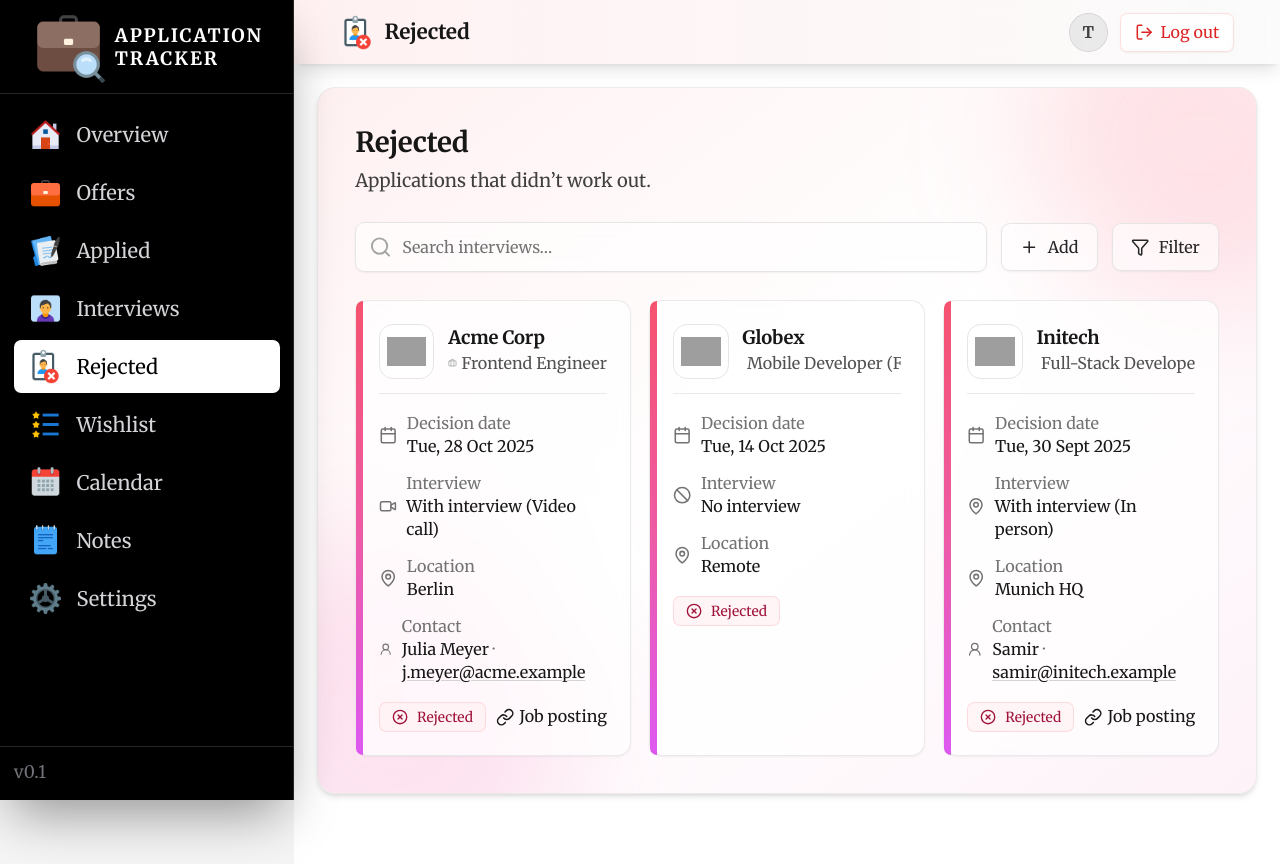
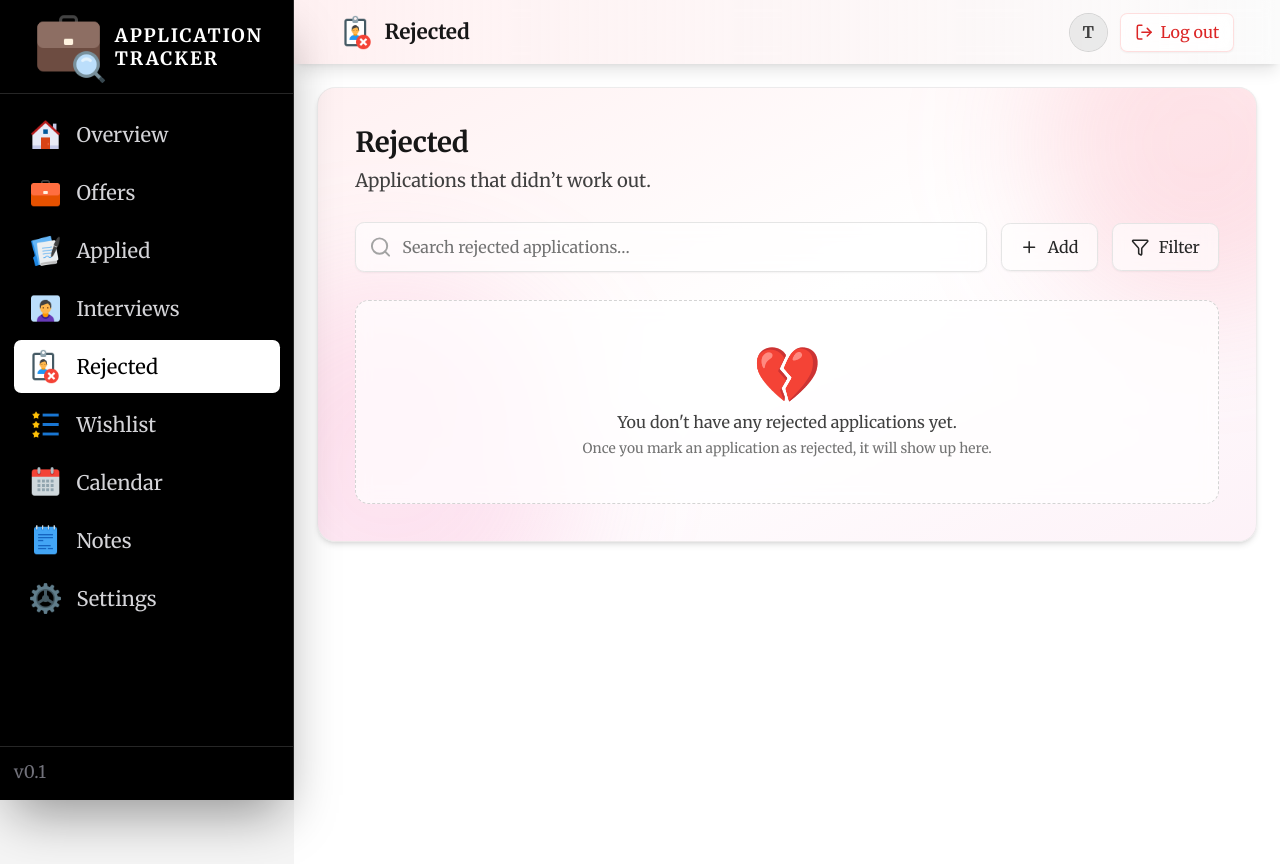
Before and after one commit to ThaerA7/applications_tracker, a Next.js app: page /rejected in a window 1280 px wide. Built offline with nearby package versions, Linux system fonts and the light colour scheme; grey boxes are pictures that could not be loaded.

Commit message:
removed the demo cards of the rejection page and make the add button to add cards

```diff
--- a/app/rejected/page.tsx
+++ b/app/rejected/page.tsx
@@ -2,7 +2,8 @@
 'use client';
 
 import Image from 'next/image';
-import { useMemo, useState } from 'react';
+import type React from 'react';
+import { useMemo, useState, type ComponentType } from 'react';
 import MoveToRejectedDialog, {
   type RejectionDetails,
 } from '@/components/MoveToRejectedDialog';
@@ -10,18 +11,18 @@ import {
   Search,
   Plus,
   Filter,
-  Building2,
   Briefcase,
   MapPin,
   Calendar,
-  XCircle,
   Phone,
   Video,
   User2,
   Ban,
   Link as LinkIcon,
+  Trash2,
+  Pencil,
+  ArrowRight,
 } from 'lucide-react';
-
 
 type InterviewType = 'phone' | 'video' | 'in-person';
 
@@ -31,58 +32,25 @@ type Rejection = {
   role: string;
   location?: string;
   contact?: { name?: string; email?: string };
-  decisionDate: string; // ISO datetime string
+  decisionDate: string; // string date/datetime
   hadInterview: boolean;
   interviewType?: InterviewType; // only when hadInterview = true
   url?: string;
   logoUrl?: string;
 };
 
+// Whatever type MoveToRejectedDialog expects for `application`
+type ApplicationLike =
+  React.ComponentProps<typeof MoveToRejectedDialog>['application'];
+
 const INTERVIEW_TYPE_META: Record<
   InterviewType,
-  { label: string; Icon: React.ComponentType<any> }
+  { label: string; Icon: ComponentType<any> }
 > = {
   phone: { label: 'Phone', Icon: Phone },
   video: { label: 'Video call', Icon: Video },
   'in-person': { label: 'In person', Icon: MapPin },
 };
-
-// Demo data — replace with your data/fetch
-const rejected: Rejection[] = [
-  {
-    id: 'r1',
-    company: 'Acme Corp',
-    role: 'Frontend Engineer',
-    location: 'Berlin',
-    contact: { name: 'Julia Meyer', email: 'j.meyer@acme.example' },
-    decisionDate: '2025-10-28T16:30:00+01:00',
-    hadInterview: true,
-    interviewType: 'video',
-    url: 'https://jobs.example/acme/frontend',
-    logoUrl: '/logos/acme.svg',
-  },
-  {
-    id: 'r2',
-    company: 'Globex',
-    role: 'Mobile Developer (Flutter)',
-    location: 'Remote',
-    decisionDate: '2025-10-14T11:00:00+02:00',
-    hadInterview: false,
-    logoUrl: '/logos/globex.png',
-  },
-  {
-    id: 'r3',
-    company: 'Initech',
-    role: 'Full-Stack Developer',
-    location: 'Munich HQ',
-    contact: { name: 'Samir', email: 'samir@initech.example' },
-    decisionDate: '2025-09-30T09:00:00+02:00',
-    hadInterview: true,
-    interviewType: 'in-person',
-    url: 'https://initech.example/careers/123',
-    logoUrl: '/logos/initech.svg',
-  },
-];
 
 function formatDate(iso: string) {
   const d = new Date(iso);
@@ -98,16 +66,102 @@ function formatDate(iso: string) {
 export default function RejectedPage() {
   const [query, setQuery] = useState('');
   const [dialogOpen, setDialogOpen] = useState(false);
+  const [rejected, setRejected] = useState<Rejection[]>([]);
 
-  // optional: do something when the dialog is submitted
+  const [dialogApplication, setDialogApplication] =
+    useState<ApplicationLike>(null);
+  const [editingRejection, setEditingRejection] =
+    useState<Rejection | null>(null);
+
+  // Delete confirmation dialog target
+  const [deleteTarget, setDeleteTarget] = useState<Rejection | null>(null);
+
+  const handleAdd = () => {
+    setEditingRejection(null);
+    setDialogApplication(null);
+    setDialogOpen(true);
+  };
+
+  // Edit existing rejection (same idea as Interviews page)
+  const handleEdit = (item: Rejection) => {
+    const app: ApplicationLike = {
+      // Map what we have from Rejection into the expected application shape.
+      // These keys mirror the ScheduleInterviewDialog mapping you used.
+      company: item.company,
+      role: item.role,
+      location: item.location,
+      contactPerson: item.contact?.name,
+      contactEmail: item.contact?.email,
+      offerUrl: item.url,
+      logoUrl: item.logoUrl,
+    } as ApplicationLike;
+
+    setEditingRejection(item);
+    setDialogApplication(app);
+    setDialogOpen(true);
+  };
+
+  // Placeholder – hook into your "move out of Rejected" logic
+  const handleMove = (item: Rejection) => {
+    console.log('Move rejected application', item.id, item.company, item.role);
+  };
+
+  const openDeleteDialog = (item: Rejection) => {
+    setDeleteTarget(item);
+  };
+
+  const handleConfirmDelete = () => {
+    if (!deleteTarget) return;
+    const id = deleteTarget.id;
+
+    setRejected((prev) => prev.filter((i) => i.id !== id));
+    setDeleteTarget(null);
+  };
+
+  const handleCancelDelete = () => {
+    setDeleteTarget(null);
+  };
+
+  const handleDialogClose = () => {
+    setDialogOpen(false);
+    setEditingRejection(null);
+    setDialogApplication(null);
+  };
+
+  // Use dialog output to create or update cards
   const handleRejectionCreated = (details: RejectionDetails) => {
-    // For now just log, or replace with API call / state update
-    console.log('Rejection created from dialog:', details);
+    setRejected((prev) => {
+      if (editingRejection) {
+        // Update existing rejection
+        return prev.map((item) =>
+          item.id === editingRejection.id
+            ? { ...item, ...(details as any) }
+            : item,
+        );
+      }
+
+      // Create new rejection
+      return [
+        ...prev,
+        {
+          ...(details as any),
+          id:
+            typeof crypto !== 'undefined' && 'randomUUID' in crypto
+              ? crypto.randomUUID()
+              : `${Date.now()}-${prev.length}`,
+        },
+      ];
+    });
+
+    setDialogOpen(false);
+    setEditingRejection(null);
+    setDialogApplication(null);
   };
 
   const filtered = useMemo(() => {
     const q = query.toLowerCase().trim();
     if (!q) return rejected;
+
     return rejected.filter((item) =>
       [
         item.company,
@@ -122,10 +176,59 @@ export default function RejectedPage() {
         .filter(Boolean)
         .some((v) => String(v).toLowerCase().includes(q)),
     );
-  }, [query]);
+  }, [query, rejected]);
 
+  const hasSearchOrFilters = query.trim().length > 0;
 
   return (
+    <>
+      {/* Delete confirmation overlay (same style as Interviews page) */}
+      {deleteTarget && (
+        <div className="fixed inset-y-0 right-0 left-64 z-[13000] flex items-center justify-center px-4 py-8">
+          <div
+            className="absolute inset-0 bg-neutral-900/40"
+            aria-hidden="true"
+            onClick={handleCancelDelete}
+          />
+          <div
+            className={[
+              'relative z-10 w-full max-w-sm rounded-2xl border border-neutral-200/80',
+              'bg-white shadow-2xl p-5',
+            ].join(' ')}
+          >
+            <h2 className="text-sm font-semibold text-neutral-900">
+              Delete rejected application?
+            </h2>
+            <p className="mt-2 text-sm text-neutral-700">
+              This will permanently remove the rejected application at{' '}
+              <span className="font-medium">{deleteTarget.company}</span> for
+              the role{' '}
+              <span className="font-medium">{deleteTarget.role}</span>.
+            </p>
+            <p className="mt-1 text-xs text-neutral-500">
+              This action cannot be undone.
+            </p>
+
+            <div className="mt-4 flex justify-end gap-2">
+              <button
+                type="button"
+                onClick={handleCancelDelete}
+                className="inline-flex items-center justify-center rounded-lg border border-neutral-200 bg-white px-3 py-1.5 text-xs font-medium text-neutral-700 shadow-sm hover:bg-neutral-50 focus:outline-none focus-visible:ring-2 focus-visible:ring-offset-2 focus-visible:ring-neutral-300"
+              >
+                Cancel
+              </button>
+              <button
+                type="button"
+                onClick={handleConfirmDelete}
+                className="inline-flex items-center justify-center rounded-lg border border-rose-500 bg-rose-600 px-3 py-1.5 text-xs font-medium text-white shadow-sm hover:bg-rose-500 focus:outline-none focus-visible:ring-2 focus-visible:ring-offset-2 focus-visible:ring-rose-400"
+              >
+                Delete
+              </button>
+            </div>
+          </div>
+        </div>
+      )}
+
       <section
         className={[
           'relative rounded-2xl border border-neutral-200/70',
@@ -138,7 +241,9 @@ export default function RejectedPage() {
         <div className="pointer-events-none absolute -bottom-24 -left-24 h-80 w-80 rounded-full bg-pink-400/20 blur-3xl" />
 
         <h1 className="text-2xl font-semibold text-neutral-900">Rejected</h1>
-      <p className="mt-1 text-neutral-700">Applications that didn’t work out.</p>
+        <p className="mt-1 text-neutral-700">
+          Applications that didn’t work out.
+        </p>
 
         {/* Toolbar */}
         <div className="mt-6 flex flex-col gap-3 sm:flex-row sm:items-center">
@@ -150,23 +255,17 @@ export default function RejectedPage() {
             />
             <input
               type="search"
-      placeholder="Search interviews…"
-      aria-label="Search interviews"
+              placeholder="Search rejected applications…"
+              aria-label="Search rejected applications"
               value={query}
               onChange={(e) => setQuery(e.target.value)}
               className={[
-        // base
                 'h-11 w-full rounded-lg pl-10 pr-3 text-sm text-neutral-900 placeholder:text-neutral-500',
-
-        // match Add / Filter glass look
                 'bg-white/70 backdrop-blur supports-[backdrop-filter]:bg-white/60',
                 'border border-neutral-200 shadow-sm',
-
-        // interactions
                 'hover:bg-white focus:bg-white',
                 'ring-1 ring-transparent',
                 'focus:outline-none focus:ring-2 focus:ring-emerald-400 focus:border-emerald-300',
-
                 'transition-shadow',
               ].join(' ')}
             />
@@ -175,7 +274,7 @@ export default function RejectedPage() {
           {/* Add (glass, matches Filter) */}
           <button
             type="button"
-    onClick={() => setDialogOpen(true)}
+            onClick={handleAdd}
             className={[
               'inline-flex items-center gap-2 rounded-lg px-4 py-2.5 text-sm font-medium text-neutral-800',
               'bg-white/70 backdrop-blur supports-[backdrop-filter]:bg-white/60',
@@ -186,7 +285,6 @@ export default function RejectedPage() {
             <Plus className="h-4 w-4" aria-hidden="true" />
             Add
           </button>
-
 
           {/* Filter (glass sibling) */}
           <button
@@ -202,7 +300,6 @@ export default function RejectedPage() {
             Filter
           </button>
         </div>
-
 
         {/* Grid */}
         <div className="mt-6 grid gap-4 sm:grid-cols-2 lg:grid-cols-3">
@@ -220,14 +317,51 @@ export default function RejectedPage() {
                   'relative group rounded-xl border border-neutral-200/80 p-5 shadow-sm transition-all',
                   'bg-white/80 backdrop-blur supports-[backdrop-filter]:bg-white/70',
                   'hover:-translate-y-0.5 hover:shadow-md',
-                // rose/pink accent strip
                   'before:absolute before:inset-y-0 before:left-0 before:w-1.5 before:rounded-l-xl',
                   'before:bg-gradient-to-b before:from-rose-500 before:via-pink-500 before:to-fuchsia-500',
                   'before:opacity-90',
                 ].join(' ')}
               >
+                {/* Top-right actions: Edit + Move on top, Delete below */}
+                <div className="absolute right-3 top-3 z-10 flex flex-col items-center gap-1">
+                  <div className="flex flex-row gap-2">
+                    {/* Edit (blue) */}
+                    <button
+                      type="button"
+                      onClick={() => handleEdit(item)}
+                      className="inline-flex h-7 w-7 items-center justify-center rounded-full border border-sky-200 bg-sky-50 text-sky-600 shadow-sm hover:bg-sky-100 focus:outline-none focus-visible:ring-2 focus-visible:ring-sky-300"
+                      aria-label="Edit rejected application"
+                    >
+                      <Pencil className="h-3.5 w-3.5" aria-hidden="true" />
+                    </button>
+
+                    {/* Move (green) */}
+                    <button
+                      type="button"
+                      onClick={() => handleMove(item)}
+                      className="inline-flex h-7 w-7 items-center justify-center rounded-full border border-emerald-200 bg-emerald-50 text-emerald-600 shadow-sm hover:bg-emerald-100 focus:outline-none focus-visible:ring-2 focus-visible:ring-emerald-300"
+                      aria-label="Move rejected application"
+                    >
+                      <ArrowRight
+                        className="h-3.5 w-3.5"
+                        aria-hidden="true"
+                      />
+                    </button>
+                  </div>
+
+                  {/* Delete (rose) */}
+                  <button
+                    type="button"
+                    onClick={() => openDeleteDialog(item)}
+                    className="inline-flex h-7 w-7 items-center justify-center rounded-full border border-rose-200 bg-rose-50 text-rose-600 shadow-sm hover:bg-rose-100 focus:outline-none focus-visible:ring-2 focus-visible:ring-rose-300"
+                    aria-label="Delete rejected application"
+                  >
+                    <Trash2 className="h-3.5 w-3.5" aria-hidden="true" />
+                  </button>
+                </div>
+
                 {/* Header with square logo + company/role */}
-              <div className="flex items-start gap-3">
+                <div className="flex items-start gap-3 pr-20 sm:pr-24">
                   {item.logoUrl ? (
                     <div className="relative h-12 w-12 shrink-0 overflow-hidden rounded-xl border border-neutral-200 bg-white ring-1 ring-white/60">
                       <Image
@@ -248,20 +382,30 @@ export default function RejectedPage() {
                     <h2 className="truncate text-base font-semibold text-neutral-900">
                       {item.company}
                     </h2>
-                  <p className="truncate text-sm text-neutral-600 flex items-center gap-1">
-                    <Briefcase className="h-3.5 w-3.5 text-neutral-400" aria-hidden="true" />
+                    <p className="flex items-center gap-1 truncate text-sm text-neutral-600">
+                      <Briefcase
+                        className="h-3.5 w-3.5 text-neutral-400"
+                        aria-hidden="true"
+                      />
                       {item.role}
                     </p>
                   </div>
                 </div>
 
                 {/* Divider */}
-              <div className="mt-3 h-px w-full bg-neutral-200/80" role="separator" aria-hidden="true" />
+                <div
+                  className="mt-3 h-px w-full bg-neutral-200/80"
+                  role="separator"
+                  aria-hidden="true"
+                />
 
                 {/* Details */}
                 <dl className="mt-4 grid grid-cols-1 gap-3 text-sm">
                   <div className="flex items-center gap-2">
-                  <Calendar className="h-4 w-4 text-neutral-500" aria-hidden="true" />
+                    <Calendar
+                      className="h-4 w-4 text-neutral-500"
+                      aria-hidden="true"
+                    />
                     <div className="flex flex-col">
                       <dt className="text-neutral-500">Decision date</dt>
                       <dd className="font-medium text-neutral-900">{date}</dd>
@@ -270,9 +414,15 @@ export default function RejectedPage() {
 
                   <div className="flex items-center gap-2">
                     {item.hadInterview && WithType?.Icon ? (
-                    <WithType.Icon className="h-4 w-4 text-neutral-500" aria-hidden="true" />
+                      <WithType.Icon
+                        className="h-4 w-4 text-neutral-500"
+                        aria-hidden="true"
+                      />
                     ) : (
-                    <Ban className="h-4 w-4 text-neutral-500" aria-hidden="true" />
+                      <Ban
+                        className="h-4 w-4 text-neutral-500"
+                        aria-hidden="true"
+                      />
                     )}
                     <div className="flex flex-col">
                       <dt className="text-neutral-500">Interview</dt>
@@ -286,17 +436,25 @@ export default function RejectedPage() {
 
                   {item.location && (
                     <div className="flex items-center gap-2">
-                    <MapPin className="h-4 w-4 text-neutral-500" aria-hidden="true" />
+                      <MapPin
+                        className="h-4 w-4 text-neutral-500"
+                        aria-hidden="true"
+                      />
                       <div className="flex flex-col">
                         <dt className="text-neutral-500">Location</dt>
-                      <dd className="font-medium text-neutral-900">{item.location}</dd>
+                        <dd className="font-medium text-neutral-900">
+                          {item.location}
+                        </dd>
                       </div>
                     </div>
                   )}
 
                   {item.contact?.name && (
                     <div className="flex items-center gap-2">
-                    <User2 className="h-4 w-4 text-neutral-500" aria-hidden="true" />
+                      <User2
+                        className="h-4 w-4 text-neutral-500"
+                        aria-hidden="true"
+                      />
                       <div className="flex flex-col">
                         <dt className="text-neutral-500">Contact</dt>
                         <dd className="font-medium text-neutral-900">
@@ -320,13 +478,8 @@ export default function RejectedPage() {
                 </dl>
 
                 {/* Footer actions */}
-              <div className="mt-4 flex items-center justify-between">
-                <div className="inline-flex items-center gap-2 rounded-md border border-rose-200/70 bg-rose-50/70 px-2.5 py-1 text-xs text-rose-800">
-                  <XCircle className="h-3.5 w-3.5" aria-hidden="true" />
-                  Rejected
-                </div>
-
                 {item.url && (
+                  <div className="mt-4 flex items-center justify-end">
                     <a
                       href={item.url}
                       target="_blank"
@@ -336,8 +489,8 @@ export default function RejectedPage() {
                       <LinkIcon className="h-4 w-4" aria-hidden="true" />
                       Job posting
                     </a>
+                  </div>
                 )}
-              </div>
               </article>
             );
           })}
@@ -345,19 +498,34 @@ export default function RejectedPage() {
           {filtered.length === 0 && (
             <div className="col-span-full flex flex-col items-center justify-center rounded-xl border border-dashed border-neutral-300 bg-white/70 p-10 text-center backdrop-blur">
               <div className="mb-2 text-5xl">💔</div>
+
+              {rejected.length === 0 ? (
+                <>
+                  <p className="text-sm text-neutral-700">
+                    You don&apos;t have any rejected applications yet.
+                  </p>
+                  <p className="mt-1 text-xs text-neutral-500">
+                    Once you mark an application as rejected, it will show up
+                    here.
+                  </p>
+                </>
+              ) : (
                 <p className="text-sm text-neutral-700">
                   No rejected applications match your search.
                 </p>
+              )}
             </div>
           )}
+
           {/* Dialog mount */}
           <MoveToRejectedDialog
             open={dialogOpen}
-        onClose={() => setDialogOpen(false)}
-        application={null} // or pass a real application object when coming from another page
+            onClose={handleDialogClose}
+            application={dialogApplication} // prefill for edit / null for add
             onRejectionCreated={handleRejectionCreated}
           />
         </div>
       </section>
+    </>
   );
 }
```
Lines whose indentation alone changed are shown as unchanged.
